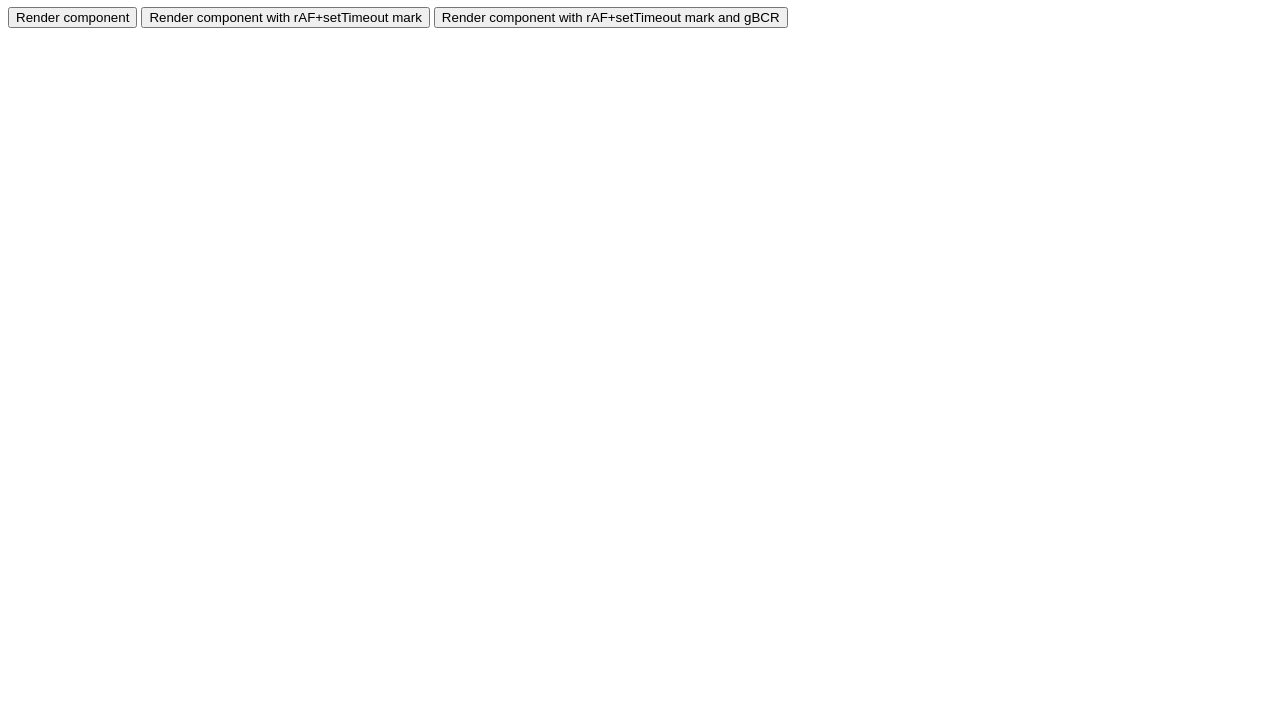
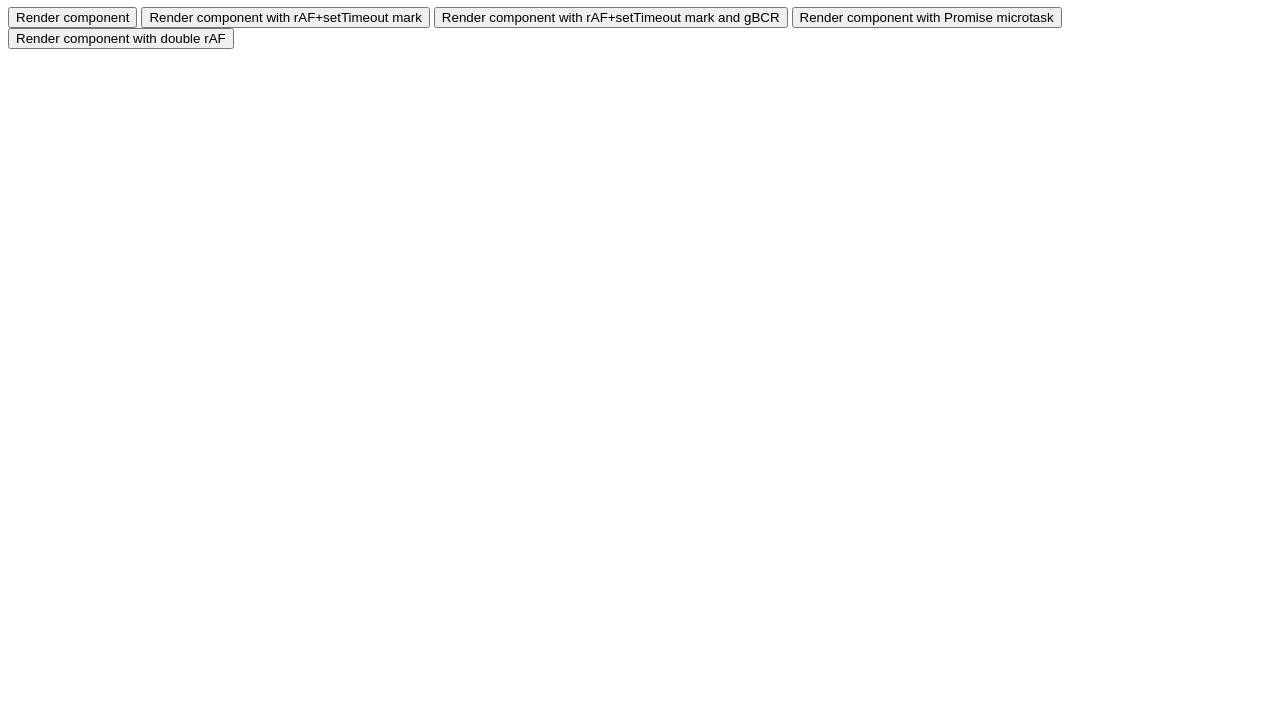
Before and after one commit to nolanlawson/measure-style-and-layout, a plain HTML site: page index.html in a window 1280 px wide. Shown: the part 73-800 px from the top of the page. Drawn offline with Linux system fonts and the light colour scheme.

Commit message:
add more methods

```diff
--- a/index.html
+++ b/index.html
@@ -47,6 +47,8 @@
 <button type="button" onclick="renderComponent(false, false)">Render component</button>
 <button type="button" onclick="renderComponent(true, 'rAF+setTimeout')">Render component with rAF+setTimeout mark</button>
 <button type="button" onclick="renderComponent(true, 'rAF+setTimeout', true)">Render component with rAF+setTimeout mark and gBCR</button>
+<button type="button" onclick="renderComponent(true, 'rAF+Promise')">Render component with Promise microtask</button>
+<button type="button" onclick="renderComponent(true, 'rAF+rAF')">Render component with double rAF</button>
 <div id="component"></div>
 <script>
   (function () {
@@ -125,6 +127,24 @@
             performance.measure('rAF to end', 'rAF', 'end')
           })
         })
+      } else if (endMark === 'rAF+Promise') {
+        requestAnimationFrame(function () {
+          performance.mark('rAF')
+          Promise.resolve().then(function () {
+            performance.mark('end')
+            performance.measure('total', 'start', 'end')
+            performance.measure('rAF to end', 'rAF', 'end')
+          })
+        })
+      } else if (endMark === 'rAF+rAF') {
+        requestAnimationFrame(function () {
+          performance.mark('rAF')
+          requestAnimationFrame(function () {
+            performance.mark('end')
+            performance.measure('total', 'start', 'end')
+            performance.measure('first rAF to end', 'rAF', 'end')
+          })
+        })
       }
     }
 
```
